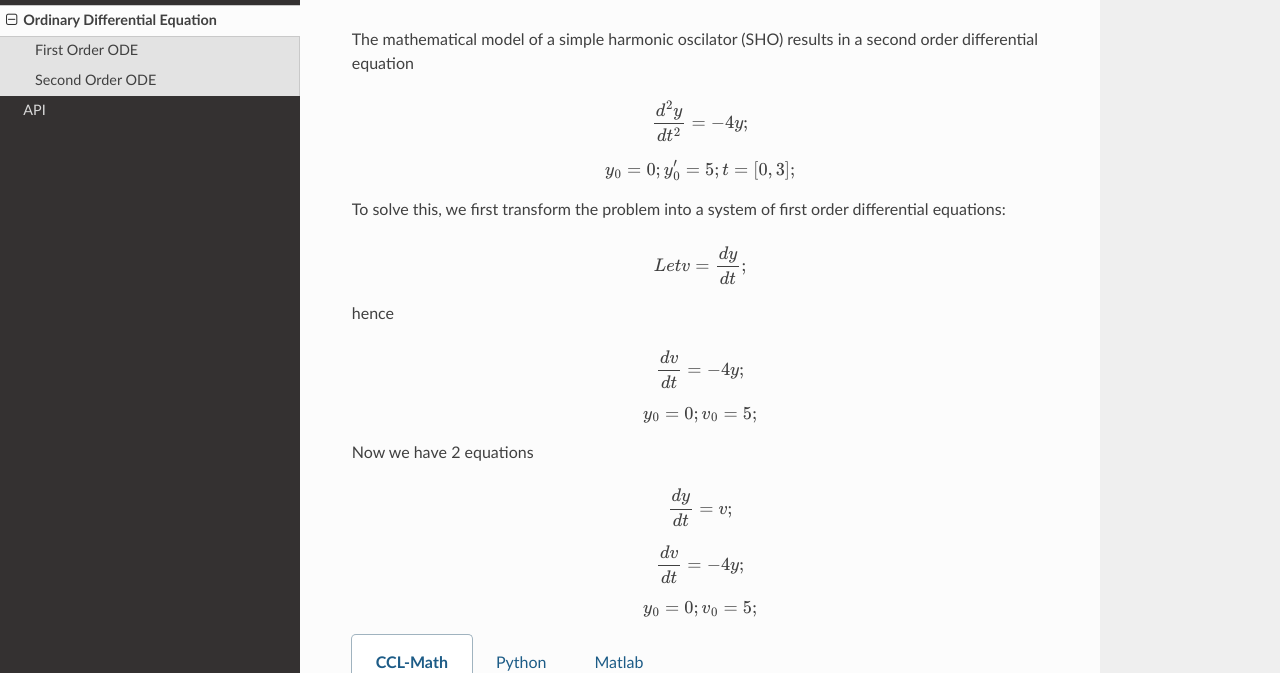
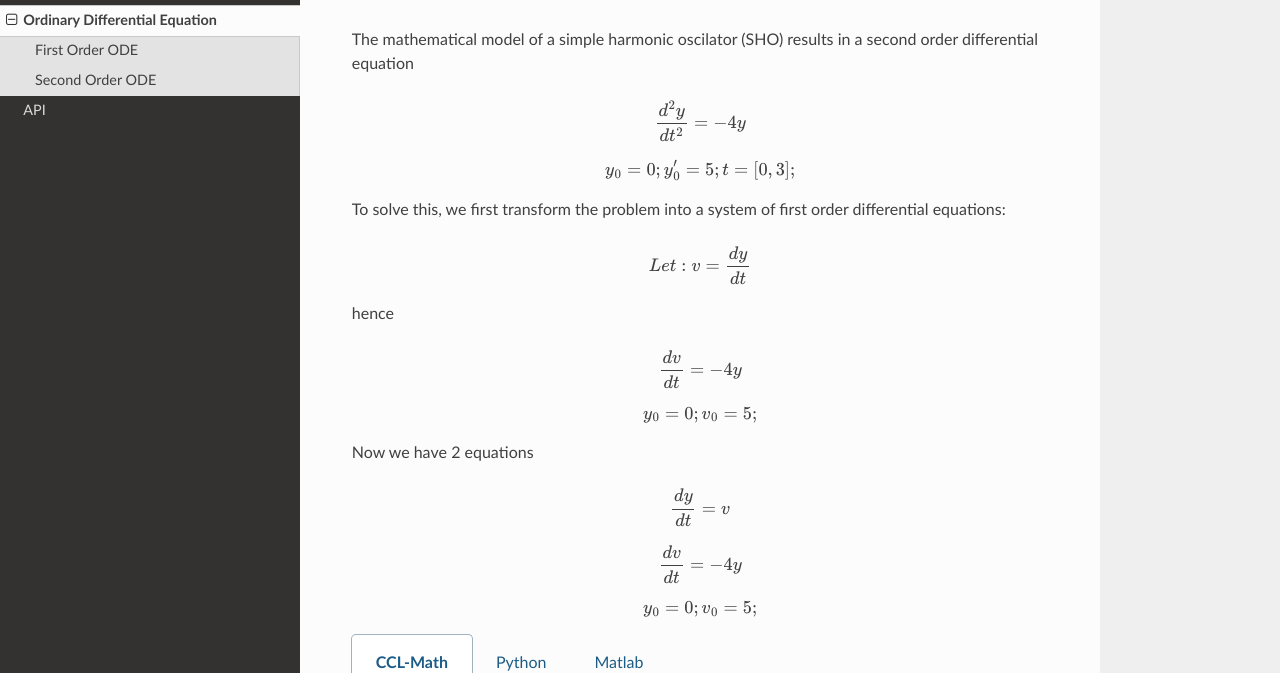
Before and after one commit to thanktua-spp/ccl-rtd, a Sphinx documentation site: the page built from docs/source/ordinary_diff_eq.rst, in a window 1280 px wide and 900 px high, scrolled down 2360 px. Shown: the part 160-833 px from the top of the window. Built offline with Sphinx 7.4.7 and the Read the Docs theme 3.1.0, drawn with Linux system fonts in a browser that asks for light colours; pages that are not in the unit, such as notebooks, are missing from menus.

Commit message:
Update ordinary_diff_eq.rst

```diff
--- a/docs/source/ordinary_diff_eq.rst
+++ b/docs/source/ordinary_diff_eq.rst
@@ -161,21 +161,21 @@ Second Order ODE
 ---------------
 The mathematical model of a simple harmonic oscilator (SHO) results in a second order differential equation
 
-.. math:: \frac{d^2y}{dt^2} = -4y;
+.. math:: \frac{d^2y}{dt^2} = -4y
 .. math:: y_0 = 0; y'_0 = 5; t = [0, 3];
 
 To solve this, we first transform the problem into a system of first order differential equations:
 
-.. math:: Let v = \frac{dy}{dt};
+.. math:: Let: v = \frac{dy}{dt}
 hence
 
-.. math:: \frac{dv}{dt} = -4y;
+.. math:: \frac{dv}{dt} = -4y
 .. math:: y_0 = 0; v_0 = 5;
 
 Now we have 2 equations
 
-.. math:: \frac{dy}{dt} = v;
-.. math:: \frac{dv}{dt} = -4y;
+.. math:: \frac{dy}{dt} = v
+.. math:: \frac{dv}{dt} = -4y
 .. math:: y_0 = 0; v_0 = 5;
 
 
```
